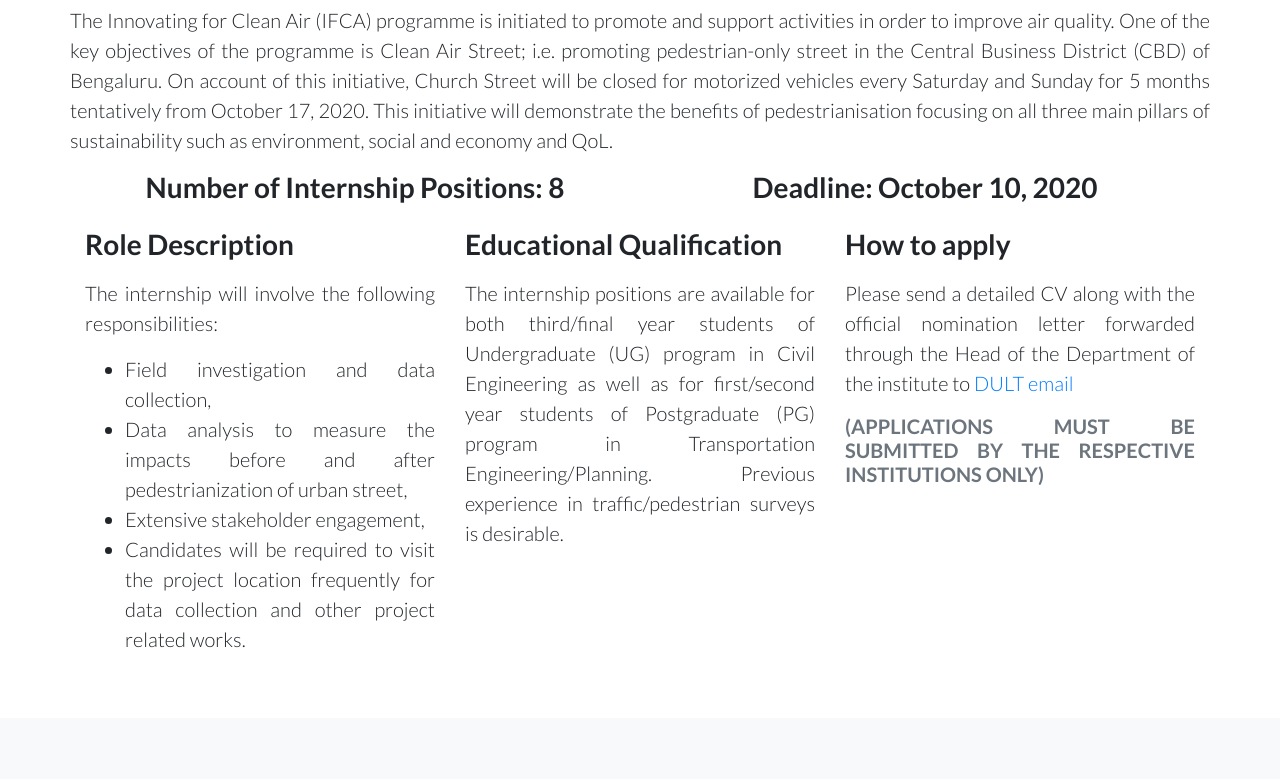
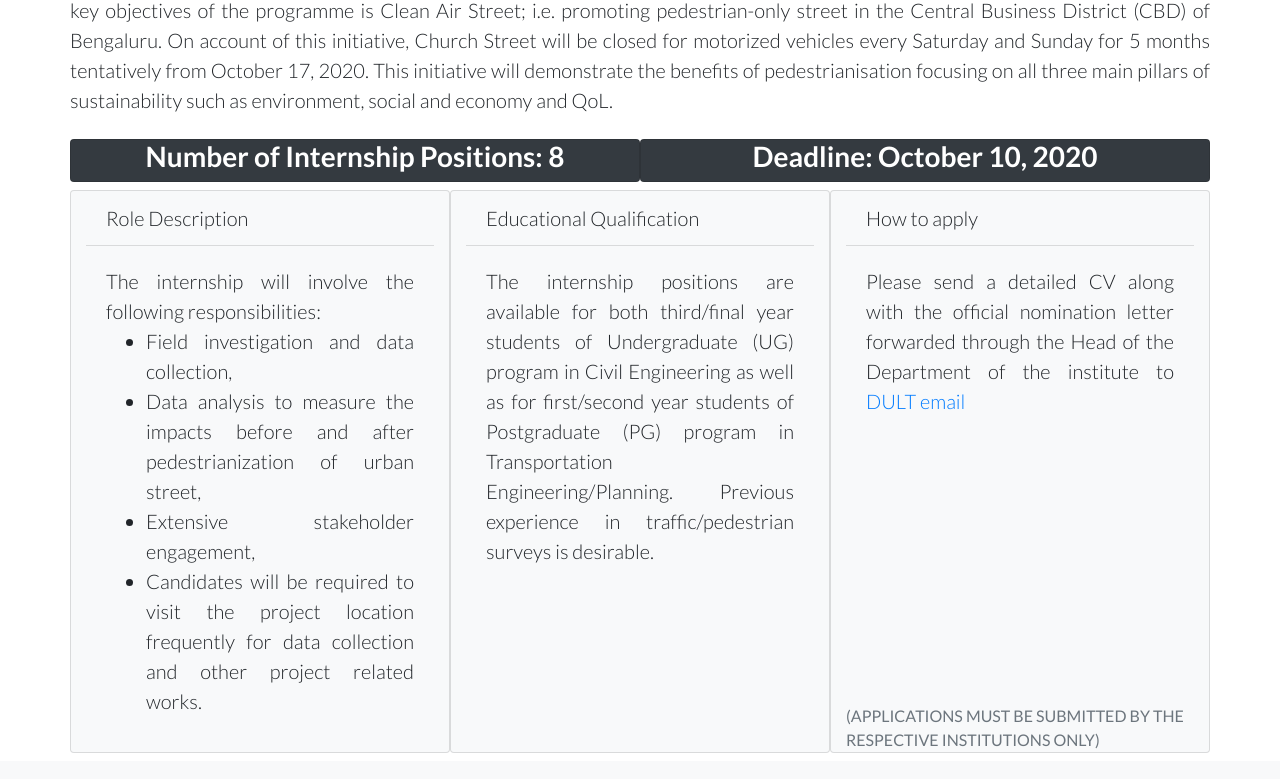
Before and after one commit to urbanmorph/cas_collab, a website: page cas_intern.html in a window 1280 px wide. Shown: the part 775-1554 px from the top of the page. Drawn offline with nearby package versions, Linux system fonts and the light colour scheme.

Commit message:
cas card

```diff
--- a/cas_intern.html
+++ b/cas_intern.html
@@ -63,7 +63,7 @@
   <!-- Page Content -->
 <div class="container">
 
-    <div class="row my-5">
+    <div class="row my-2">
 
       <div class="text-align-top">
         <p class="text-justify lead">DULT in collaboration with Connected Places and Energy Systems Catapults and Indian Institute of Science (IISc) is looking for potential candidates interested in doing internship on assessing the impacts of pedestrianizing of an urban street, in terms of Quality of Life (QoL) and other parameters. The internship is for a period of five months (tentatively between October 2020 - February 2021).
@@ -72,33 +72,38 @@
         <p class="text-justify lead">The Innovating for Clean Air (IFCA) programme is initiated to promote and support activities in order to improve air quality. One of the key objectives of the programme is Clean Air Street; i.e. promoting pedestrian-only street in the Central Business District (CBD) of Bengaluru. On account of this initiative, Church Street will be closed for motorized vehicles every Saturday and Sunday for 5 months tentatively from October 17, 2020. This initiative will demonstrate the benefits of pedestrianisation focusing on all three main pillars of sustainability such as environment, social and economy and QoL.
         </p>
       </div>
-      <div class="col-lg-6">
-        <h3 class="text-center">Number of Internship Positions: 8</h3>
+    </div>
+      <div class="row my-2">
+      <div class="col-lg-6 card bg-dark">
+        <h3 class="text-center text-white">Number of Internship Positions: 8</h3>
       </div>
-      <div class="col-lg-6">
-        <h3 class="text-center">Deadline: October 10, 2020</h3>
+      <div class="col-lg-6 card bg-dark">
+        <h3 class="text-center text-white">Deadline: October 10, 2020</h3>
       </div>
-      <div class="col-lg-4 text-align-top">
-        <p><h3 class="text-justify">Role Description</h3></p>
-        <p class="text-justify lead">The internship will involve the following responsibilities:
+    </div>
+    <div class="row my-2">
+      <div class="col-lg-4 card bg-light">
+        <div class="card-header bg-light lead">Role Description</div>
+        <div class="card-body text-justify lead">The internship will involve the following responsibilities:
           <ul class="text-justify lead">
             <li>Field investigation and data collection,</li>
             <li>Data analysis to measure the impacts before and after pedestrianization of urban street,</li>
             <li>Extensive stakeholder engagement,</li>
             <li>Candidates will be required to visit the project location frequently for data collection and other project related works. </li>
           </ul>
-        </p>
+        </div>
       </div>
-      <div class="col-lg-4 text-align-top">
-        <p><h3 class="text-justify">Educational Qualification</h3></p>
-        <p class="text-justify lead">The internship positions are available for both third/final year students of Undergraduate (UG) program in Civil Engineering as well as for first/second year students of Postgraduate (PG) program in Transportation Engineering/Planning. Previous experience in traffic/pedestrian surveys is desirable.
-        </p>
+      <div class="col-lg-4 card bg-light">
+        <div class="card-header bg-light lead">Educational Qualification</div>
+        <div class="card-body text-justify lead">The internship positions are available for both third/final year students of Undergraduate (UG) program in Civil Engineering as well as for first/second year students of Postgraduate (PG) program in Transportation Engineering/Planning. Previous experience in traffic/pedestrian surveys is desirable.
+        </div>
       </div>
-      <div class="col-lg-4 text-align-top">
-        <p><h3 class="text-justify">How to apply</h3></p>
-        <p class="text-justify lead">Please send a detailed CV along with the official nomination letter forwarded through the Head of the Department of the institute to <a href="mailto:dultcareers@gmail.com">DULT email</a>
-        </p>
-        <p><h5 class="text-secondary text-justify">(APPLICATIONS MUST BE SUBMITTED BY THE RESPECTIVE INSTITUTIONS ONLY)</h5></p>
+      <div class="col-lg-4 card bg-light">
+        <div class="card-header bg-light lead">How to apply</div>
+        <div class="card-body text-justify lead">Please send a detailed CV along with the official nomination letter forwarded through the Head of the Department of the institute to <a href="mailto:dultcareers@gmail.com">DULT email</a></div>
+          <div class="text-muted">(APPLICATIONS MUST BE SUBMITTED BY THE RESPECTIVE INSTITUTIONS ONLY)</div>
+        </div>
+
       </div>
     </div>
 
```
Also changed, not shown: index.html (+1 -1 lines).
